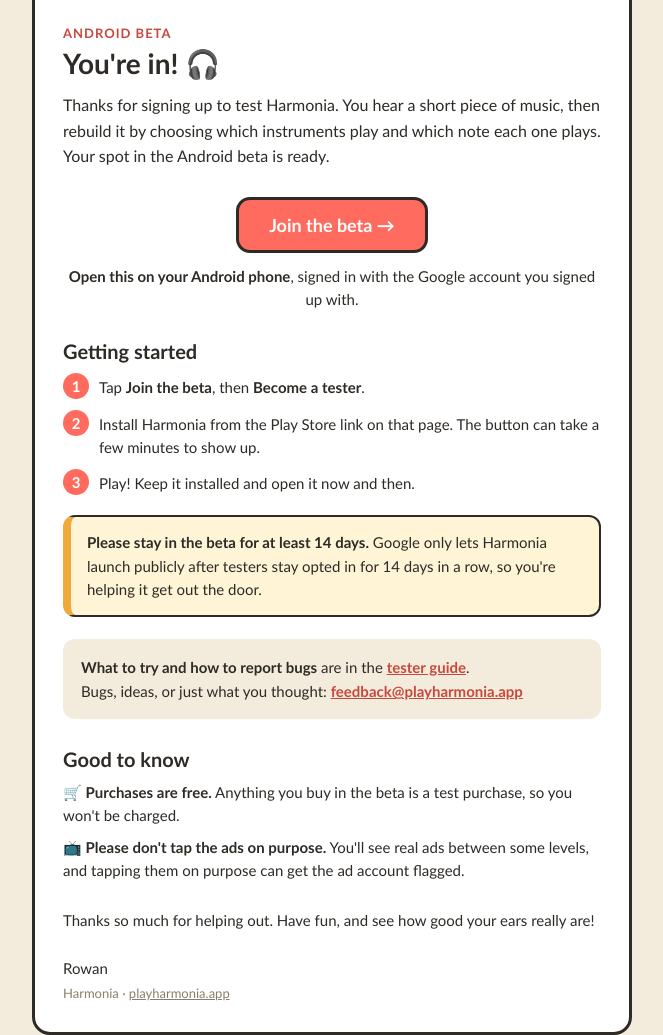
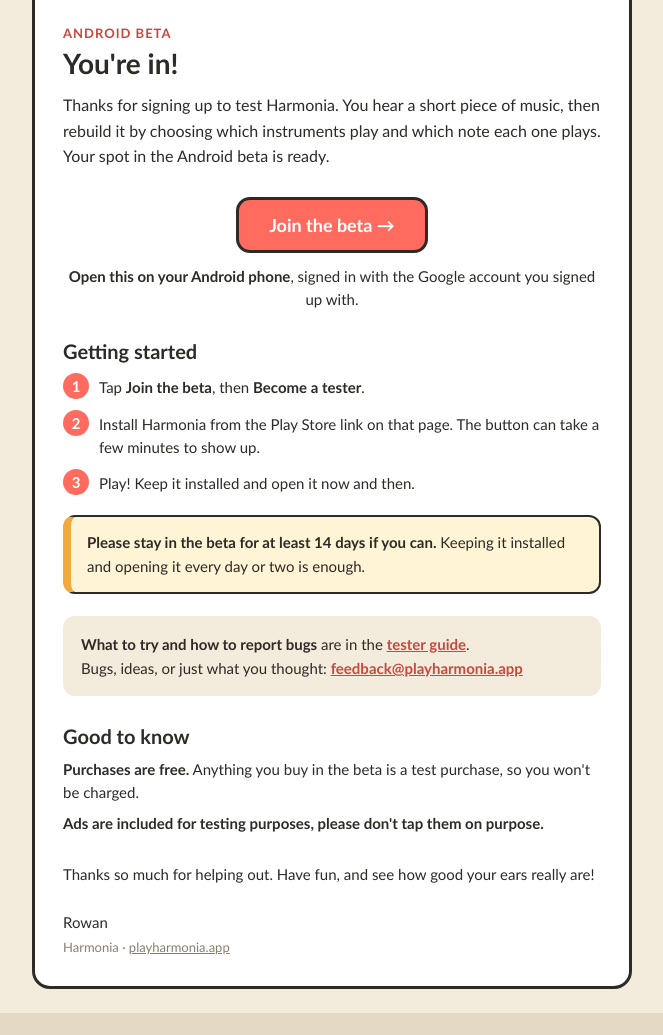
Before and after one commit to rowanvredenburg/playharmonia-site, a plain HTML site: page beta/invite-email/index.html in a window 1280 px wide. Shown: the part 582-1617 px from the top of the page, without its empty margins (308-971 px from the left). Drawn offline with Linux system fonts and the light colour scheme.

Commit message:
Invite email: drop emojis, softer 14-day ask, shorter ads note
Wording from Rowan: the 14-day request is a "if you can" with what's
actually needed (installed, opened every day or two), and the ads note
just says they're there for testing and not to tap them.

Co-Authored-By: Claude Opus 5.5 <noreply@anthropic.com>

```diff
--- a/beta/invite-email/index.html
+++ b/beta/invite-email/index.html
@@ -41,7 +41,7 @@
   <!-- Intro -->
   <tr><td style="padding:28px 28px 8px;">
     <p style="margin:0 0 6px;font-size:13px;font-weight:bold;letter-spacing:1px;text-transform:uppercase;color:#C9483C;">Android beta</p>
-    <h1 style="margin:0 0 12px;font-size:28px;line-height:1.2;color:#2E2A26;">You're in! 🎧</h1>
+    <h1 style="margin:0 0 12px;font-size:28px;line-height:1.2;color:#2E2A26;">You're in!</h1>
     <p style="margin:0 0 12px;font-size:16px;line-height:1.6;">Thanks for signing up to test Harmonia. You hear a short piece of music, then rebuild it by choosing which instruments play and which note each one plays. Your spot in the Android beta is ready.</p>
   </td></tr>
 
@@ -72,7 +72,7 @@
   <tr><td style="padding:6px 28px 4px;">
     <table role="presentation" width="100%" cellpadding="0" cellspacing="0" border="0"><tr>
       <td style="background:#FFF4D6;border:2px solid #2E2A26;border-left:8px solid #F2A93B;border-radius:12px;padding:14px 16px;font-size:15px;line-height:1.55;">
-        <strong>Please stay in the beta for at least 14 days.</strong> Google only lets Harmonia launch publicly after testers stay opted in for 14 days in a row, so you're helping it get out the door.
+        <strong>Please stay in the beta for at least 14 days if you can.</strong> Keeping it installed and opening it every day or two is enough.
       </td>
     </tr></table>
   </td></tr>
@@ -90,8 +90,8 @@
   <!-- Good to know -->
   <tr><td style="padding:22px 28px 4px;">
     <h2 style="margin:0 0 10px;font-size:20px;color:#2E2A26;">Good to know</h2>
-    <p style="margin:0 0 8px;font-size:15px;line-height:1.55;">🛒 <strong>Purchases are free.</strong> Anything you buy in the beta is a test purchase, so you won't be charged.</p>
-    <p style="margin:0 0 8px;font-size:15px;line-height:1.55;">📺 <strong>Please don't tap the ads on purpose.</strong> You'll see real ads between some levels, and tapping them on purpose can get the ad account flagged.</p>
+    <p style="margin:0 0 8px;font-size:15px;line-height:1.55;"><strong>Purchases are free.</strong> Anything you buy in the beta is a test purchase, so you won't be charged.</p>
+    <p style="margin:0 0 8px;font-size:15px;line-height:1.55;"><strong>Ads are included for testing purposes, please don't tap them on purpose.</strong></p>
   </td></tr>
 
   <!-- Sign-off -->
```
